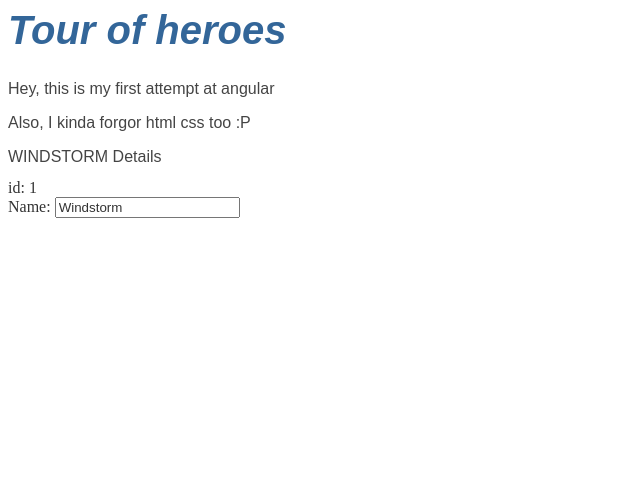
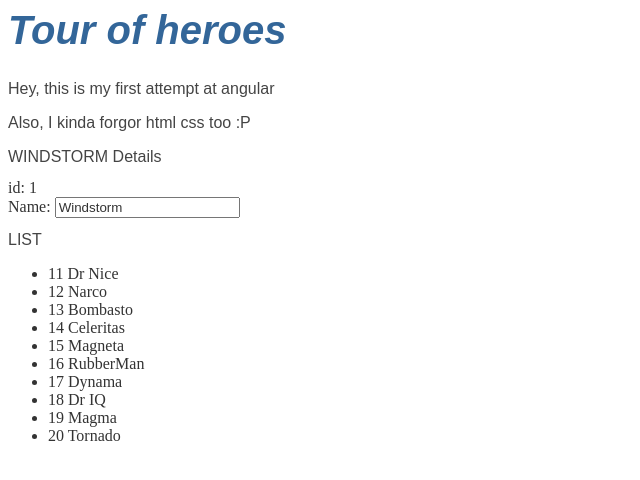
Before and after one commit to Vaishnavi-01/angular-abc1, an Angular app: page / in a window 1280 px wide. Shown: the top 480 px of the page, without its empty margins (0-640 px from the left). Built offline with nearby package versions, Linux system fonts and the light colour scheme.

Commit message:
2 files modified

```diff
--- a/src/app/heroes/heroes.component.html
+++ b/src/app/heroes/heroes.component.html
@@ -5,3 +5,9 @@
     <input type="text" [(ngModel)]="hero.name"/>
   </label>
 </div>
+<h2>LIST </h2>
+<ul class="heroes">
+  <li *ngFor="let hero of heroes" (click)="onSelect(hero)">
+    <span>{{hero.id}}</span> {{hero.name}}
+  </li>
+</ul>
--- a/src/app/heroes/heroes.component.ts
+++ b/src/app/heroes/heroes.component.ts
@@ -13,6 +13,10 @@ export class heroesComponent implements OnInit {
      name:"Windstorm"
    };
    heroes=HEROES;
+   selectedHero:Hero;
+   onSelect(hero:Hero):void{
+     this.selectedHero=hero;
+   }
   constructor() { }
 
   ngOnInit() {
```
